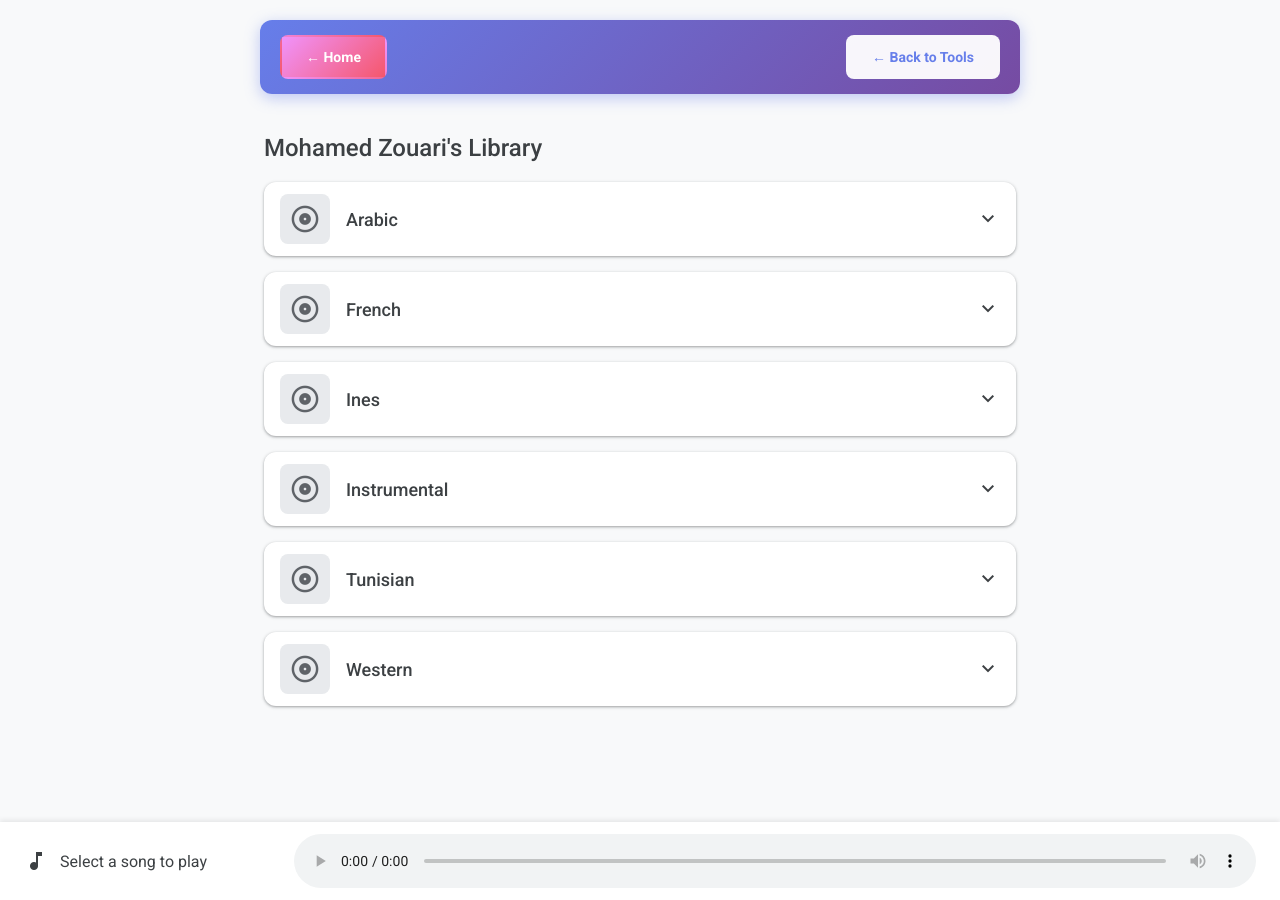
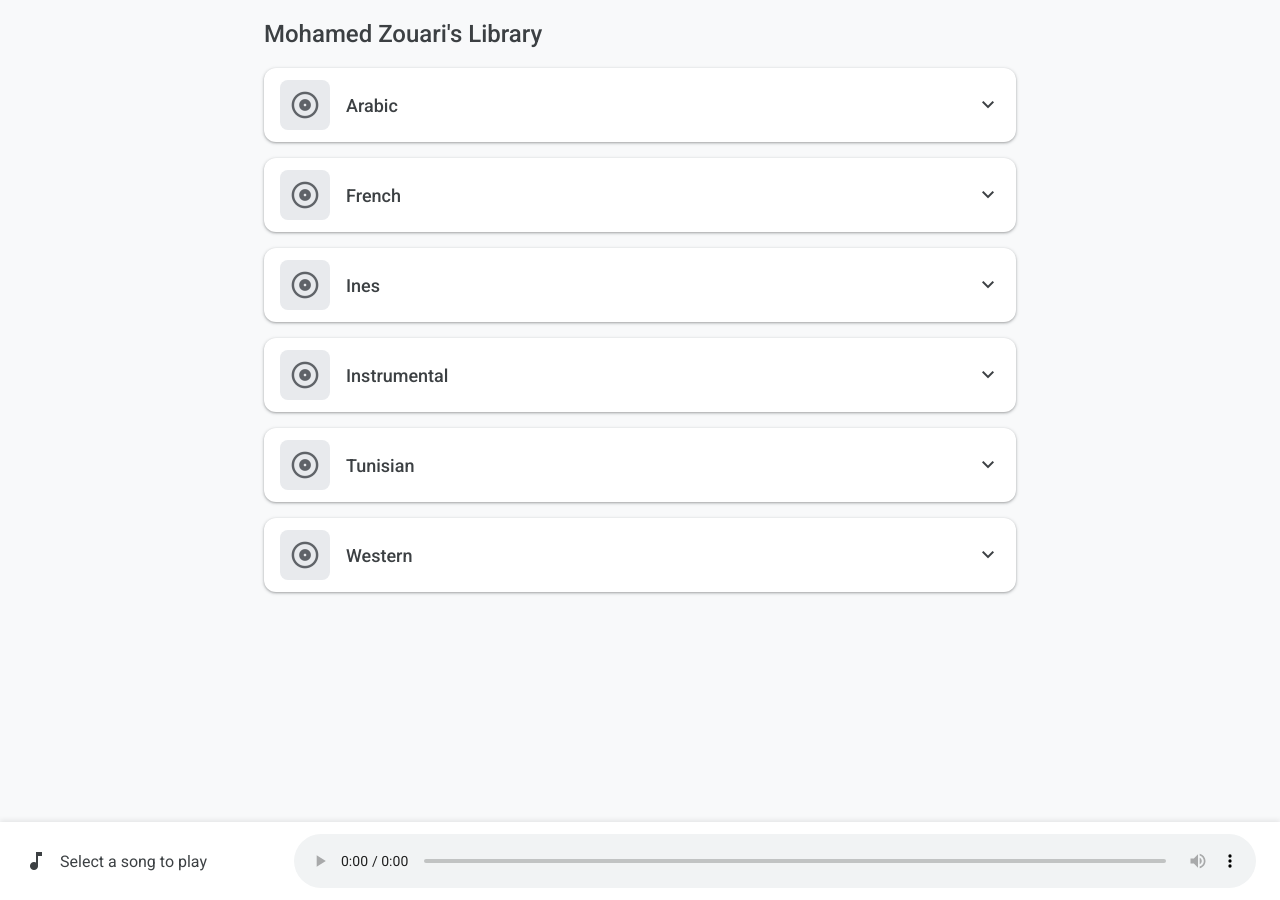
Before and after one commit to zouariste/zouariste.github.io, a Jekyll site: the page tools/playlist/index.html, which Jekyll copies as it is, in a window 1280 px wide. Built offline with Jekyll 4.4.1, drawn with Linux system fonts in a browser that asks for light colours.

Commit message:
Pre-deploy file edits

```diff
--- a/tools/playlist/index.html
+++ b/tools/playlist/index.html
@@ -4,80 +4,20 @@
 <head>
     <meta charset="UTF-8">
     <meta name="viewport" content="width=device-width, initial-scale=1.0">
-    <meta name="description" content="Browse and play songs from Mohamed Zouari's curated music library featuring Arabic, French, Tunisian, and Western tracks">
-    <meta name="author" content="Mohamed Zouari">
-    <meta name="keywords" content="music player, playlist, arabic music, french music, western music, online player">
-
-    <!-- Open Graph / Facebook -->
-    <meta property="og:type" content="website">
-    <meta property="og:title" content="Mohamed Zouari's Music Library">
-    <meta property="og:description" content="Curated music library featuring diverse international tracks">
-
     <title>MZ's Player</title>
-
-    <!-- Preconnect to external resources for better performance -->
     <link rel="preconnect" href="https://fonts.googleapis.com">
     <link rel="preconnect" href="https://fonts.gstatic.com" crossorigin>
     <link href="https://fonts.googleapis.com/css2?family=Roboto:wght@400;500;700&display=swap" rel="stylesheet">
     <link rel="stylesheet" href="https://fonts.googleapis.com/css2?family=Material+Symbols+Outlined:opsz,wght,FILL,GRAD@24,400,0,0" />
     <link rel="stylesheet" href="style.css">
-    <style>
-        .navigation-header {
-            display: flex;
-            justify-content: space-between;
-            align-items: center;
-            padding: 15px 20px;
-            background: linear-gradient(135deg, #667eea 0%, #764ba2 100%);
-            box-shadow: 0 4px 15px rgba(102, 126, 234, 0.4);
-            border-radius: 12px;
-            margin: 20px;
-            margin-bottom: 20px;
-            flex-wrap: wrap;
-            gap: 10px;
-        }
-        .nav-link {
-            padding: 12px 24px;
-            background: rgba(255, 255, 255, 0.95);
-            border-radius: 8px;
-            text-decoration: none;
-            color: #667eea;
-            font-weight: 600;
-            transition: all 0.3s ease;
-            display: inline-block;
-            font-size: 14px;
-            border: 2px solid transparent;
-        }
-        .nav-link:hover {
-            background: #ffffff;
-            color: #764ba2;
-            border-color: #ffffff;
-            box-shadow: 0 4px 12px rgba(0, 0, 0, 0.15);
-            transform: translateY(-2px);
-        }
-        .nav-link:active {
-            transform: translateY(0);
-        }
-        .nav-link:first-child {
-            background: linear-gradient(135deg, #f093fb 0%, #f5576c 100%);
-            color: white;
-        }
-        .nav-link:first-child:hover {
-            background: linear-gradient(135deg, #f5576c 0%, #f093fb 100%);
-            box-shadow: 0 4px 12px rgba(245, 87, 108, 0.4);
-        }
-    </style>
 </head>
 <body>
     <div class="app-container">
-        <nav class="navigation-header" aria-label="Main navigation">
-            <a href="../../index.html" class="nav-link" aria-label="Return to homepage">← Home</a>
-            <a href="../index.html" class="nav-link" aria-label="Return to tools">← Back to Tools</a>
-        </nav>
-        <header role="banner">
+        <header>
             <h1>Mohamed Zouari's Library</h1>
         </header>
 
-        <main id="album-list" role="main" aria-label="Music library">
+        <main id="album-list">
 
             <div class="album-card">
                 <div class="album-header">
@@ -171,12 +111,12 @@
 
         </main>
 
-        <footer class="player-bar" role="contentinfo">
-            <div id="now-playing" aria-live="polite" aria-atomic="true">
-                <span class="material-symbols-outlined" aria-hidden="true">music_note</span>
+        <footer class="player-bar">
+            <div id="now-playing">
+                <span class="material-symbols-outlined">music_note</span>
                 <p>Select a song to play</p>
             </div>
-            <audio controls id="audio-player" aria-label="Audio player">
+            <audio controls id="audio-player">
                 Your browser does not support the audio element.
             </audio>
         </footer>
```
